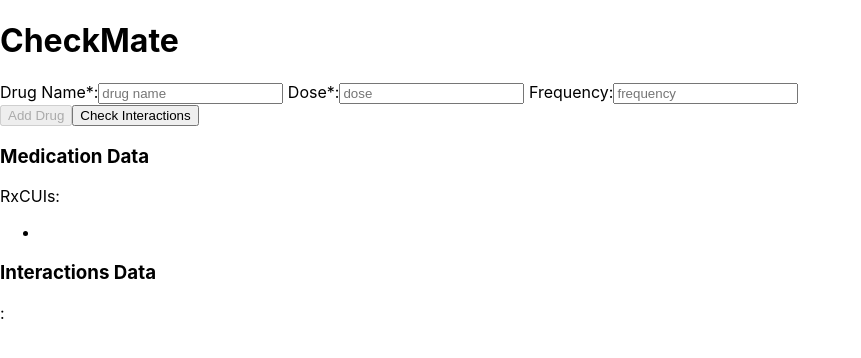
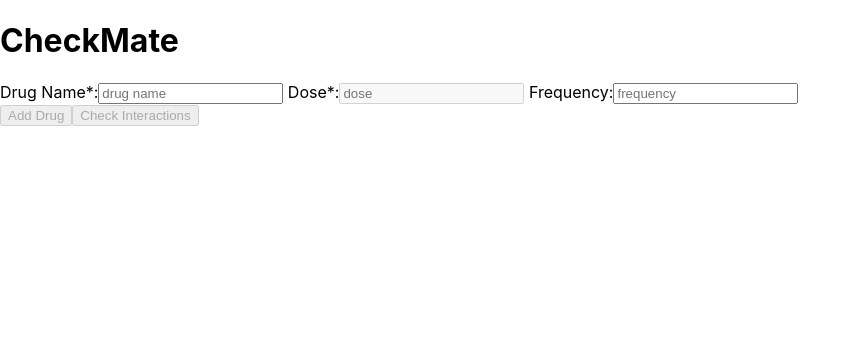
Before and after one commit to abbychoii/checkmate, a React (Create React App) app in the folder checkmate-frontend/: page / in a window 1280 px wide. Shown: the top 358 px of the page, without its empty margins (0-861 px from the left). Built offline with nearby package versions, Linux system fonts and the light colour scheme.

Commit message:
updating validation requirements

```diff
--- a/checkmate-frontend/src/App.js
+++ b/checkmate-frontend/src/App.js
@@ -35,7 +35,7 @@ function App() {
     }
     const newCurrentData = {
       rxCUIs: rxCUICodes,
-      interactions: [newInteractions],
+      interactions: newInteractions,
     };
     console.log(newCurrentData);
     setCurrentData(newCurrentData);
--- a/checkmate-frontend/src/components/AddDrugForm.js
+++ b/checkmate-frontend/src/components/AddDrugForm.js
@@ -12,9 +12,9 @@ const INITIAL_FORM_DATA = {
 const AddDrugForm = ({ getInteractions }) => {
   const [formData, setFormData] = useState([INITIAL_FORM_DATA]);
   const [drugSuggestions, setDrugSuggestions] = useState({
-    drugNames: [],
-    doses: [],
-    rxCUIs: [],
+    drugNames: [""],
+    doses: [""],
+    rxCUIs: [""],
     only: false,
   });
 
@@ -62,14 +62,19 @@ const AddDrugForm = ({ getInteractions }) => {
 
   const addFormFields = () => {
     const i = formData.length - 1;
-    if (formData[i].drug && formData[i].dose) {
+    if (
+      drugSuggestions.drugNames.includes(formData[i].drug) &&
+      drugSuggestions.doses.includes(formData[i].dose)
+    ) {
+      setFormData([...formData, { drug: "", dose: "", frequency: "" }]);
       setDrugSuggestions({
-        drugNames: [],
-        doses: [],
-        rxCUIs: [],
+        drugNames: [""],
+        doses: [""],
+        rxCUIs: [""],
         only: false,
       });
-      setFormData([...formData, { drug: "", dose: "", frequency: "" }]);
+    } else {
+      alert("Invalid Drug Name was entered.");
     }
   };
 
@@ -87,9 +92,31 @@ const AddDrugForm = ({ getInteractions }) => {
       console.log(`drugName= ${drugName}`);
       newFormData.push({ ...formData[idx], drug: drugName });
     }
+    getInteractions(newFormData);
+  };
 
-    getInteractions(newFormData);
-    // alert(JSON.stringify(formData));
+  const disableDose = (index) => {
+    if (
+      drugSuggestions.drugNames.includes(formData[index].drug) &&
+      formData[index].drug
+    ) {
+      return false;
+    } else {
+      return true;
+    }
+  };
+  const disableSubmit = () => {
+    const i = formData.length - 1;
+    if (
+      drugSuggestions.drugNames.includes(formData[i].drug) &&
+      drugSuggestions.doses.includes(formData[i].dose) &&
+      formData.length > 1
+      // formData[i].drug &&
+      // formData[i].dose
+    ) {
+      return false;
+    }
+    return true;
   };
 
   return (
@@ -125,6 +152,7 @@ const AddDrugForm = ({ getInteractions }) => {
               placeholder="dose"
               onChange={(e) => handleChange(index, e).then(findRxCUI(index))}
               required={true}
+              disabled={disableDose(index)}
             />
             <datalist id="dose-suggestions">
               {drugSuggestions.doses.map((suggestion, idx) => {
@@ -135,6 +163,22 @@ const AddDrugForm = ({ getInteractions }) => {
                 );
               })}
             </datalist>
+            {/* <label htmlFor="dose">Dose*:</label>
+            <select
+              name="dose"
+              onChange={(e) => handleChange(index, e).then(findRxCUI(index))}
+              required={true}
+              // disabled={disableDose(index)}
+              placeholder="dose"
+            >
+              {drugSuggestions.doses.map((suggestion, idx) => {
+                return (
+                  <option key={idx} value={suggestion}>
+                    {suggestion}
+                  </option>
+                );
+              })}
+            </select> */}
             <label htmlFor="freq"> Frequency:</label>
             <input
               type="text"
@@ -168,7 +212,12 @@ const AddDrugForm = ({ getInteractions }) => {
       >
         Add Drug
       </button>
-      <input type="submit" value="Check Interactions" onClick={handleSubmit} />
+      <input
+        type="submit"
+        value="Check Interactions"
+        onClick={handleSubmit}
+        disabled={disableSubmit()}
+      />
     </form>
   );
 };
--- a/checkmate-frontend/src/components/Interactions.js
+++ b/checkmate-frontend/src/components/Interactions.js
@@ -3,7 +3,7 @@ const Interactions = ({ rxCUIs, interactions }) => {
   console.log(interactions);
 
   // const rxCUIStr = rxCUIs;
-
+  if (rxCUIs[0]) {
     return (
       <>
         <h3>Medication Data</h3>
@@ -15,23 +15,24 @@ const Interactions = ({ rxCUIs, interactions }) => {
             ))}
           </ul>
         </div>
-      <h3>Interactions Data</h3>
+        <h3>Interaction Data</h3>
         <p>
-        {interactions[0]["sourceName"]}: {interactions[0]["sourceDisclaimer"]}
+          {/* {interactions[0]["sourceName"]}: {interactions["sourceDisclaimer"]} */}
           {/* {interactions[0]["fullInteractionType"]["comment"]} */}
           {/* {
-          interactions[0][0][0]["fullInteractionType"][0]["interactionPair"][0][
-            "description"
-          ]
+            interactions[0][0][0]["fullInteractionType"][0][
+              "interactionPair"
+            ][0]["description"]
           }
           {
-          interactions[0][0][0]["fullInteractionType"][0]["interactionPair"][0][
-            "severity"
-          ]
+            interactions[0][0][0]["fullInteractionType"][0][
+              "interactionPair"
+            ][0]["severity"]
           } */}
         </p>
       </>
     );
+  }
 };
 
 export default Interactions;
```
Lines whose indentation alone changed are shown as unchanged.
